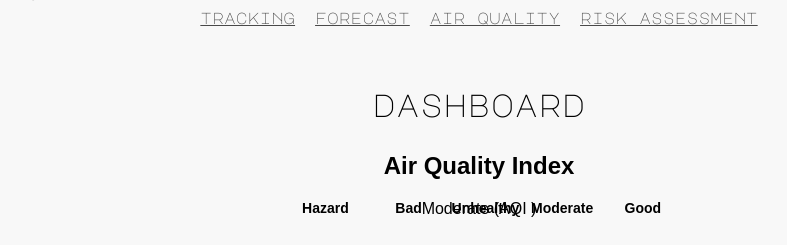
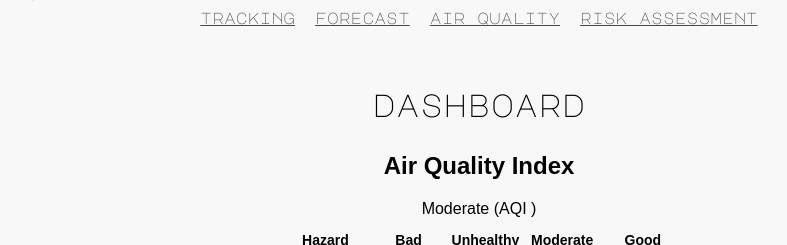
Before and after one commit to 23knightst813/Health-Advice-Group, a Flask app: page /dashboard in a window 1280 px wide. Shown: the part 90-335 px from the top of the page, without its empty margins (161-948 px from the left). Run offline with Flask 2, Linux system fonts and the light colour scheme; data that the repository does not hold is empty; some web fonts are replaced.

Commit message:
Update dashboard layout and fix SQL query in weather module

```diff
--- a/flaskr/app/templates/dashboard.html
+++ b/flaskr/app/templates/dashboard.html
@@ -103,7 +103,7 @@
 
     .labels {
         position: absolute;
-        top: 36%;
+        top: 40%;
         left: 0;
         width: 100%;
         transform: translateY(-50%);
--- a/flaskr/app/weather.py
+++ b/flaskr/app/weather.py
@@ -209,7 +209,7 @@ def get_air_ai_tips():
             try:
                 with conn:
                     cursor = conn.cursor()
-                    cursor.execute("SELECT conditions FROM users WHERE id = ?", (user_id,))
+                    cursor.execute("SELECT crd FROM users WHERE id = ?", (user_id,))
                     result = cursor.fetchone()
                     conditions = result[0] if result else None
             finally:
```
